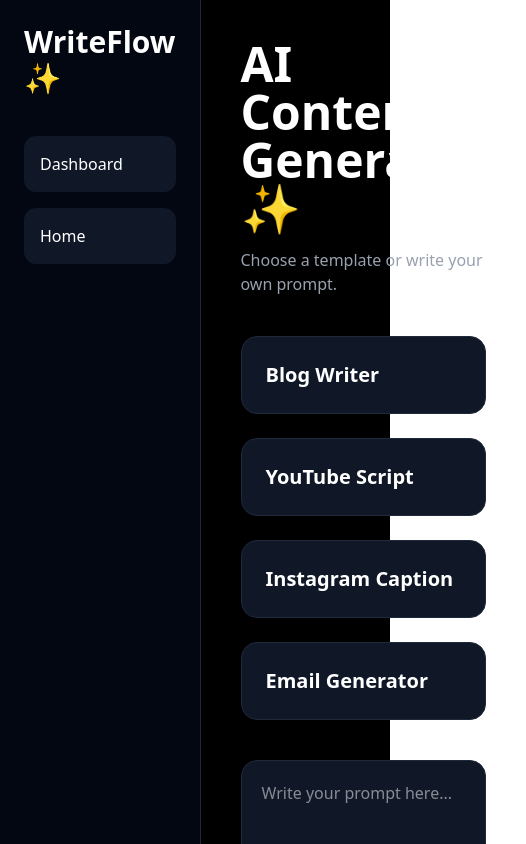
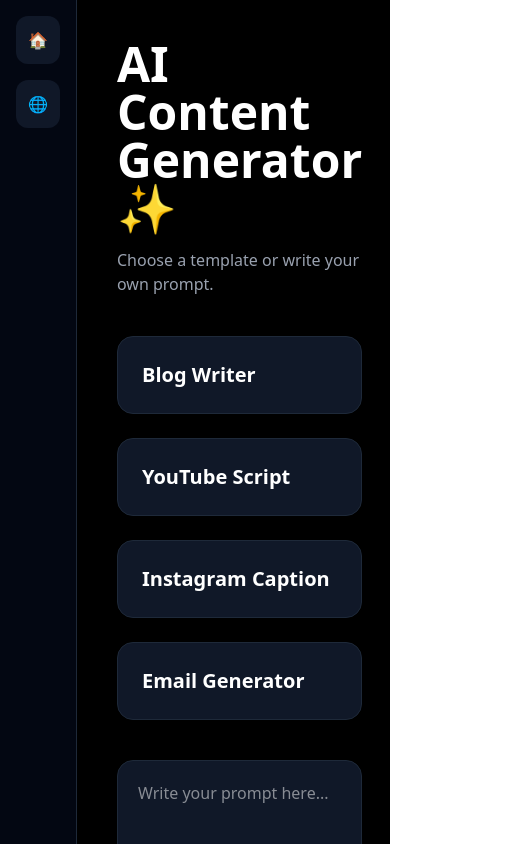
Before and after one commit to laasyalikhita970/writeflow, a Next.js app: page /dashboard in a window 390 px wide. Shown: the top 844 px of the page, 526 px wide, since content can reach past the window. Built offline with nearby package versions, Linux system fonts and the light colour scheme.

Commit message:
Added responsive dashboard improvements

```diff
--- a/app/components/Sidebar.tsx
+++ b/app/components/Sidebar.tsx
@@ -3,9 +3,9 @@ import Link from "next/link";
 export default function Sidebar() {
 
   return (
-    <div className="w-64 min-h-screen bg-gray-950 border-r border-gray-800 p-6">
+    <div className="w-20 md:w-64 min-h-screen bg-gray-950 border-r border-gray-800 p-4 md:p-6">
 
-      <h1 className="text-3xl font-bold text-white mb-10">
+      <h1 className="hidden md:block text-3xl font-bold text-white mb-10">
         WriteFlow ✨
       </h1>
 
@@ -13,16 +13,16 @@ export default function Sidebar() {
 
         <Link
           href="/dashboard"
-          className="block bg-gray-900 hover:bg-gray-800 transition p-4 rounded-xl text-white font-medium"
+          className="block bg-gray-900 hover:bg-gray-800 transition p-3 md:p-4 rounded-xl text-white font-medium text-center md:text-left"
         >
-          Dashboard
+          🏠 <span className="hidden md:inline">Dashboard</span>
         </Link>
 
         <Link
           href="/"
-          className="block bg-gray-900 hover:bg-gray-800 transition p-4 rounded-xl text-white font-medium"
+          className="block bg-gray-900 hover:bg-gray-800 transition p-3 md:p-4 rounded-xl text-white font-medium text-center md:text-left"
         >
-          Home
+          🌐 <span className="hidden md:inline">Home</span>
         </Link>
 
       </div>
--- a/app/dashboard/page.tsx
+++ b/app/dashboard/page.tsx
@@ -82,7 +82,7 @@ export default function DashboardPage() {
   };
 
 return (
-  <div className="flex bg-black text-white">
+  <div className="flex bg-black text-white overflow-x-hidden">
 
     <Sidebar />
 
@@ -98,7 +98,7 @@ return (
       </p>
 
       {/* Templates */}
-      <div className="grid md:grid-cols-4 gap-6 mt-10">
+      <div className="grid grid-cols-1 sm:grid-cols-2 lg:grid-cols-4 gap-6 mt-10">
 
         {templates.map((template, index) => (
 
```
